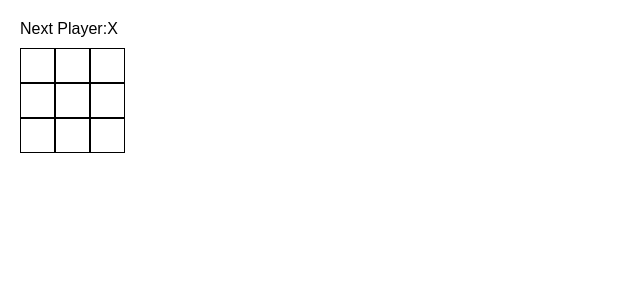
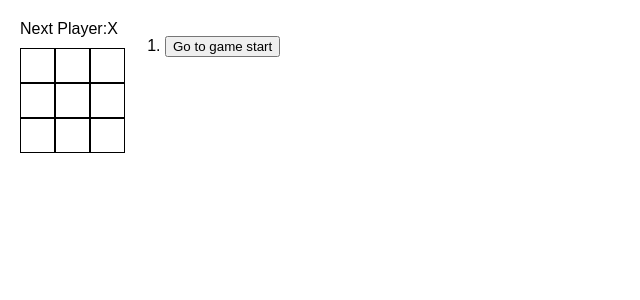
Before and after one commit to jarwonozt/tic-tac-toe, a React (Vite) app: page / in a window 1280 px wide. Shown: the top 300 px of the page, without its empty margins (0-640 px from the left). Built offline with nearby package versions, Linux system fonts and the light colour scheme.

Commit message:
feat: add history

```diff
--- a/src/App.jsx
+++ b/src/App.jsx
@@ -2,21 +2,24 @@
 import { useState } from "react";
 
 function Square({ value, onSquareClick }) {
-  return <button className="square" onClick={onSquareClick}>{value}</button>;
+  return (
+    <button className="square" onClick={onSquareClick}>
+      {value}
+    </button>
+  );
 }
 
-export default function Board() {
-  const [squares, setSquares] = useState(Array(9).fill(null));
-  const [xIsNext, setXIsNext] = useState(true);
-
+function Board({ xIsNext, squares, onPlay }) {
   function handleClick(i) {
     if (squares[i] || calculateWinner(squares)) return;
 
     const nextSquares = squares.slice();
 
-    nextSquares[i] = xIsNext ? 'X' : 'O';
-    setSquares(nextSquares);
-    setXIsNext(!xIsNext);
+    nextSquares[i] = xIsNext ? "X" : "O";
+
+    onPlay(nextSquares);
+    // setSquares(nextSquares);
+    // setXIsNext(!xIsNext);
 
     // console.log(nextSquares);
   }
@@ -50,6 +53,50 @@
   );
 }
 
+// main component
+export default function Game() {
+  const [history, setHistory] = useState([Array(9).fill(null)]);
+  const [currentMove, setCurrentMove] = useState(0);
+  const xIsNext = currentMove % 2 === 0;
+  const currentSquares = history[currentMove];
+
+  function jumpTo(nextMove) {
+    setCurrentMove(nextMove);
+  }
+
+  function handlePlay(nextSquares) {
+    const nextHistory = [...history.slice(0, currentMove + 1), nextSquares];
+    setHistory(nextHistory);
+    setCurrentMove(nextHistory.length - 1);
+  }
+
+  const moves = history.map((squares, move) => {
+    let description = '';
+    if (move > 0) {
+      description = 'Go to move #' + move;
+    } else {
+      description = 'Go to game start';
+    }
+
+    return (
+      <li key={move}>
+        <button onClick={() => jumpTo(move)}>{description}</button>
+      </li>
+    );
+  });
+
+  return (
+    <div className="game">
+      <div className="game-board">
+        <Board xIsNext={xIsNext} squares={currentSquares} onPlay={handlePlay} />
+      </div>
+      <div className="game-info">
+        <ol>{moves}</ol>
+      </div>
+    </div>
+  );
+}
+
 // winner Logic
 function calculateWinner(squares) {
   const lines = [
@@ -67,7 +114,7 @@
   for (let i = 0; i < lines.length; i++) {
     const [a, b, c] = lines[i];
 
-    if(squares[a] &&  squares[a] === squares[b] && squares[c]) {
+    if (squares[a] && squares[a] === squares[b] && squares[a] === squares[c]) {
       return squares[a];
     }
   }
--- a/src/index.css
+++ b/src/index.css
@@ -28,3 +28,7 @@
 .status {
   margin-bottom: 10px;
 }
+
+.game {
+  display: flex;
+}
```
Lines whose indentation alone changed are shown as unchanged.
